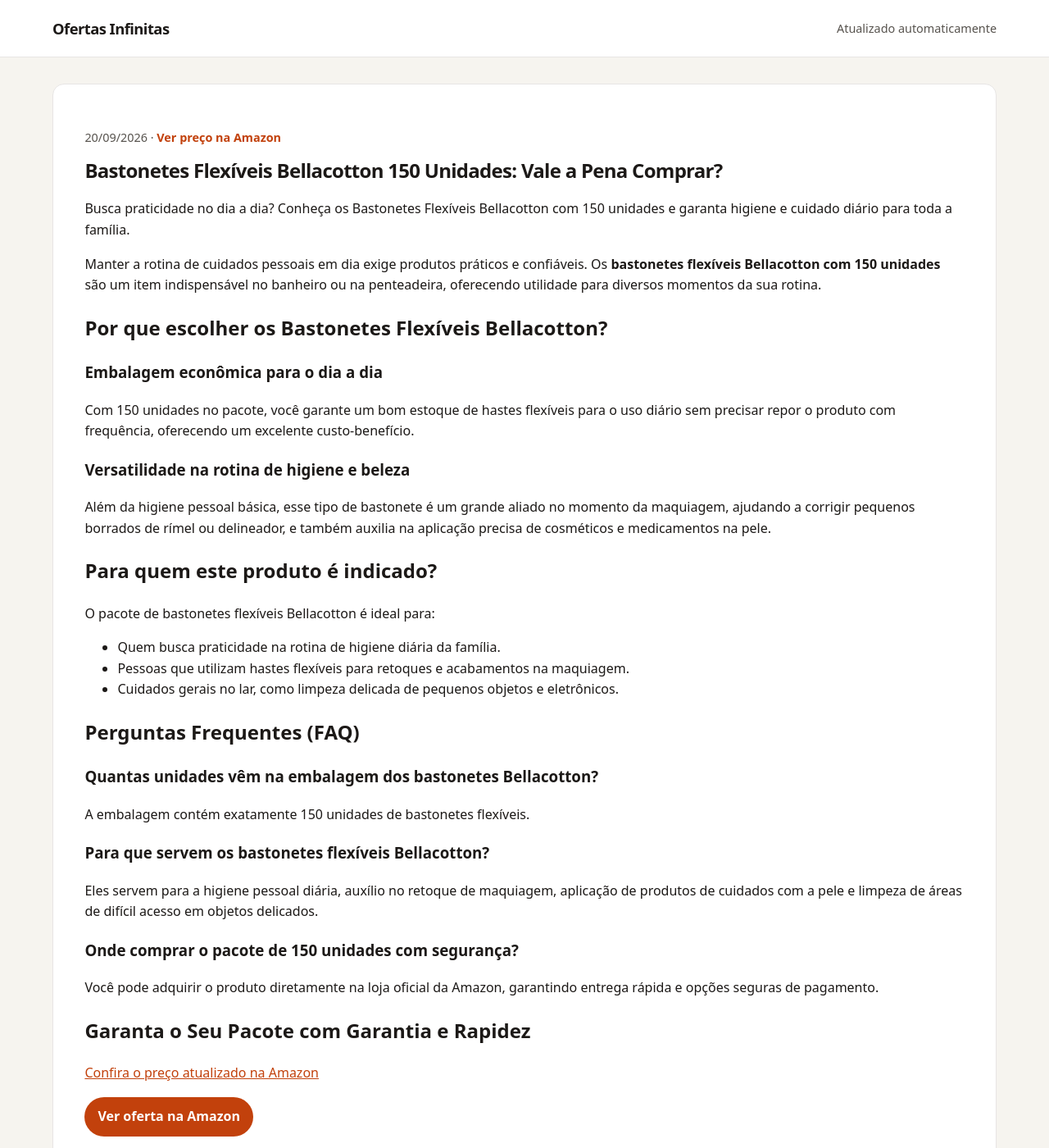
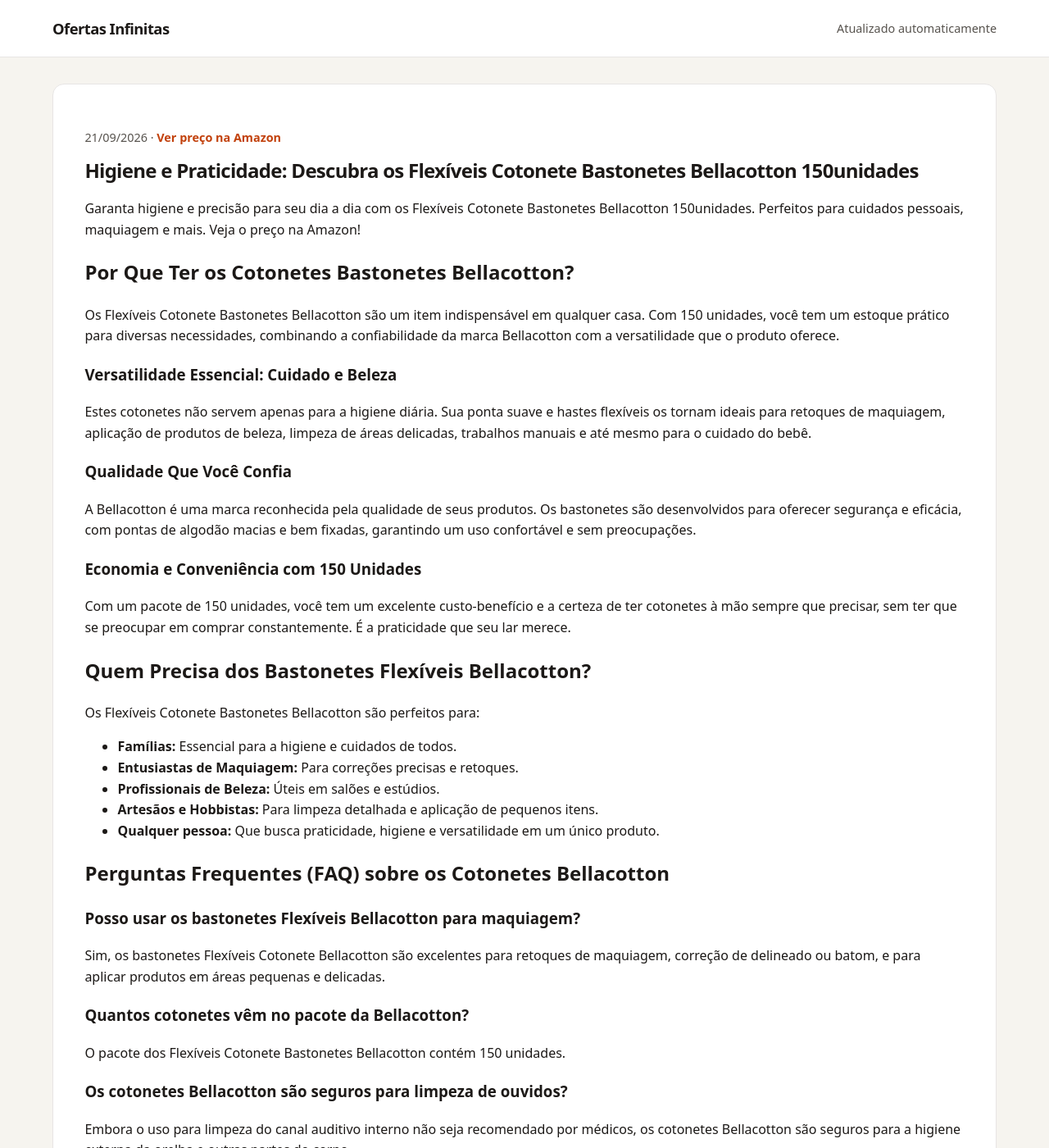
Before and after one commit to Monuver/afiliado, a Jekyll site: the page built from _posts/2026-08-19-flexiveis-cotonete-bastonetes-bellacotton-150unidades-b0cx9wkp1b.md, in a window 1280 px wide and 1400 px high. Shown: the whole window at 82% size. Built offline with Jekyll 4.4.1, drawn with Linux system fonts in a browser that asks for light colours; some of the changed text lies outside the part shown.

Commit message:
chore: novas ofertas geradas automaticamente

```diff
--- a/_posts/2026-08-19-flexiveis-cotonete-bastonetes-bellacotton-150unidades-b0cx9wkp1b.md
+++ b/_posts/2026-08-19-flexiveis-cotonete-bastonetes-bellacotton-150unidades-b0cx9wkp1b.md
@@ -1,8 +1,8 @@
 ---
 layout: post
-title: 'Bastonetes Flexíveis Bellacotton 150 Unidades: Vale a Pena Comprar?'
-description: Busca praticidade no dia a dia? Conheça os Bastonetes Flexíveis Bellacotton com 150 unidades e garanta higiene e cuidado diário para toda a família.
-date: 2026-09-20 09:54:17 -0300
+title: 'Higiene e Praticidade: Descubra os Flexíveis Cotonete Bastonetes Bellacotton 150unidades'
+description: Garanta higiene e precisão para seu dia a dia com os Flexíveis Cotonete Bastonetes Bellacotton 150unidades. Perfeitos para cuidados pessoais, maquiagem...
+date: 2026-09-21 11:54:49 -0300
 categories:
 - ofertas
 image: ''
@@ -10,38 +10,49 @@ preco: Ver preço na Amazon
 affiliate_url: https://amzn.to/4qoOHSN
 ---
 
-# Bastonetes Flexíveis Bellacotton 150 Unidades: Vale a Pena Comprar?
+# Higiene e Praticidade: Descubra os Flexíveis Cotonete Bastonetes Bellacotton 150unidades
 
-Busca praticidade no dia a dia? Conheça os Bastonetes Flexíveis Bellacotton com 150 unidades e garanta higiene e cuidado diário para toda a família.
+Garanta higiene e precisão para seu dia a dia com os Flexíveis Cotonete Bastonetes Bellacotton 150unidades. Perfeitos para cuidados pessoais, maquiagem e mais. Veja o preço na Amazon!
 
-Manter a rotina de cuidados pessoais em dia exige produtos práticos e confiáveis. Os **bastonetes flexíveis Bellacotton com 150 unidades** são um item indispensável no banheiro ou na penteadeira, oferecendo utilidade para diversos momentos da sua rotina.
+## Por Que Ter os Cotonetes Bastonetes Bellacotton?
 
-## Por que escolher os Bastonetes Flexíveis Bellacotton?
+Os Flexíveis Cotonete Bastonetes Bellacotton são um item indispensável em qualquer casa. Com 150 unidades, você tem um estoque prático para diversas necessidades, combinando a confiabilidade da marca Bellacotton com a versatilidade que o produto oferece.
 
-### Embalagem econômica para o dia a dia
-Com 150 unidades no pacote, você garante um bom estoque de hastes flexíveis para o uso diário sem precisar repor o produto com frequência, oferecendo um excelente custo-benefício.
+### Versatilidade Essencial: Cuidado e Beleza
 
-### Versatilidade na rotina de higiene e beleza
-Além da higiene pessoal básica, esse tipo de bastonete é um grande aliado no momento da maquiagem, ajudando a corrigir pequenos borrados de rímel ou delineador, e também auxilia na aplicação precisa de cosméticos e medicamentos na pele.
+Estes cotonetes não servem apenas para a higiene diária. Sua ponta suave e hastes flexíveis os tornam ideais para retoques de maquiagem, aplicação de produtos de beleza, limpeza de áreas delicadas, trabalhos manuais e até mesmo para o cuidado do bebê.
 
-## Para quem este produto é indicado?
+### Qualidade Que Você Confia
 
-O pacote de bastonetes flexíveis Bellacotton é ideal para:
-- Quem busca praticidade na rotina de higiene diária da família.
-- Pessoas que utilizam hastes flexíveis para retoques e acabamentos na maquiagem.
-- Cuidados gerais no lar, como limpeza delicada de pequenos objetos e eletrônicos.
+A Bellacotton é uma marca reconhecida pela qualidade de seus produtos. Os bastonetes são desenvolvidos para oferecer segurança e eficácia, com pontas de algodão macias e bem fixadas, garantindo um uso confortável e sem preocupações.
 
-## Perguntas Frequentes (FAQ)
+### Economia e Conveniência com 150 Unidades
 
-### Quantas unidades vêm na embalagem dos bastonetes Bellacotton?
-A embalagem contém exatamente 150 unidades de bastonetes flexíveis.
+Com um pacote de 150 unidades, você tem um excelente custo-benefício e a certeza de ter cotonetes à mão sempre que precisar, sem ter que se preocupar em comprar constantemente. É a praticidade que seu lar merece.
 
-### Para que servem os bastonetes flexíveis Bellacotton?
-Eles servem para a higiene pessoal diária, auxílio no retoque de maquiagem, aplicação de produtos de cuidados com a pele e limpeza de áreas de difícil acesso em objetos delicados.
+## Quem Precisa dos Bastonetes Flexíveis Bellacotton?
 
-### Onde comprar o pacote de 150 unidades com segurança?
-Você pode adquirir o produto diretamente na loja oficial da Amazon, garantindo entrega rápida e opções seguras de pagamento.
+Os Flexíveis Cotonete Bastonetes Bellacotton são perfeitos para:
 
-## Garanta o Seu Pacote com Garantia e Rapidez
+*   **Famílias:** Essencial para a higiene e cuidados de todos.
+*   **Entusiastas de Maquiagem:** Para correções precisas e retoques.
+*   **Profissionais de Beleza:** Úteis em salões e estúdios.
+*   **Artesãos e Hobbistas:** Para limpeza detalhada e aplicação de pequenos itens.
+*   **Qualquer pessoa:** Que busca praticidade, higiene e versatilidade em um único produto.
+
+## Perguntas Frequentes (FAQ) sobre os Cotonetes Bellacotton
+
+### Posso usar os bastonetes Flexíveis Bellacotton para maquiagem?
+Sim, os bastonetes Flexíveis Cotonete Bellacotton são excelentes para retoques de maquiagem, correção de delineado ou batom, e para aplicar produtos em áreas pequenas e delicadas.
+
+### Quantos cotonetes vêm no pacote da Bellacotton?
+O pacote dos Flexíveis Cotonete Bastonetes Bellacotton contém 150 unidades.
+
+### Os cotonetes Bellacotton são seguros para limpeza de ouvidos?
+Embora o uso para limpeza do canal auditivo interno não seja recomendado por médicos, os cotonetes Bellacotton são seguros para a higiene externa da orelha e outras partes do corpo.
+
+## Não Perca Tempo: Adquira Seus Flexíveis Cotonete Bastonetes Bellacotton!
+
+Tenha sempre à mão a qualidade e a praticidade dos cotonetes Bellacotton. Um item essencial para o seu dia a dia com um excelente custo-benefício.
 
 [Confira o preço atualizado na Amazon](https://amzn.to/4qoOHSN)
```
Also changed, not shown: _posts/2026-08-18-cafeteira-italiana-expresso-aluminio-xicaras-b08b79hyvc.md (+39 -24 lines), _posts/2026-08-19-cadeira-escritorio-presidente-duoffice-du500a-b09vnbcfdj.md (+28 -25 lines), _posts/2026-08-19-shampoo-clorexidina-seborreia-queda-500ml-b09l9qkmd1.md (+24 -24 lines).
